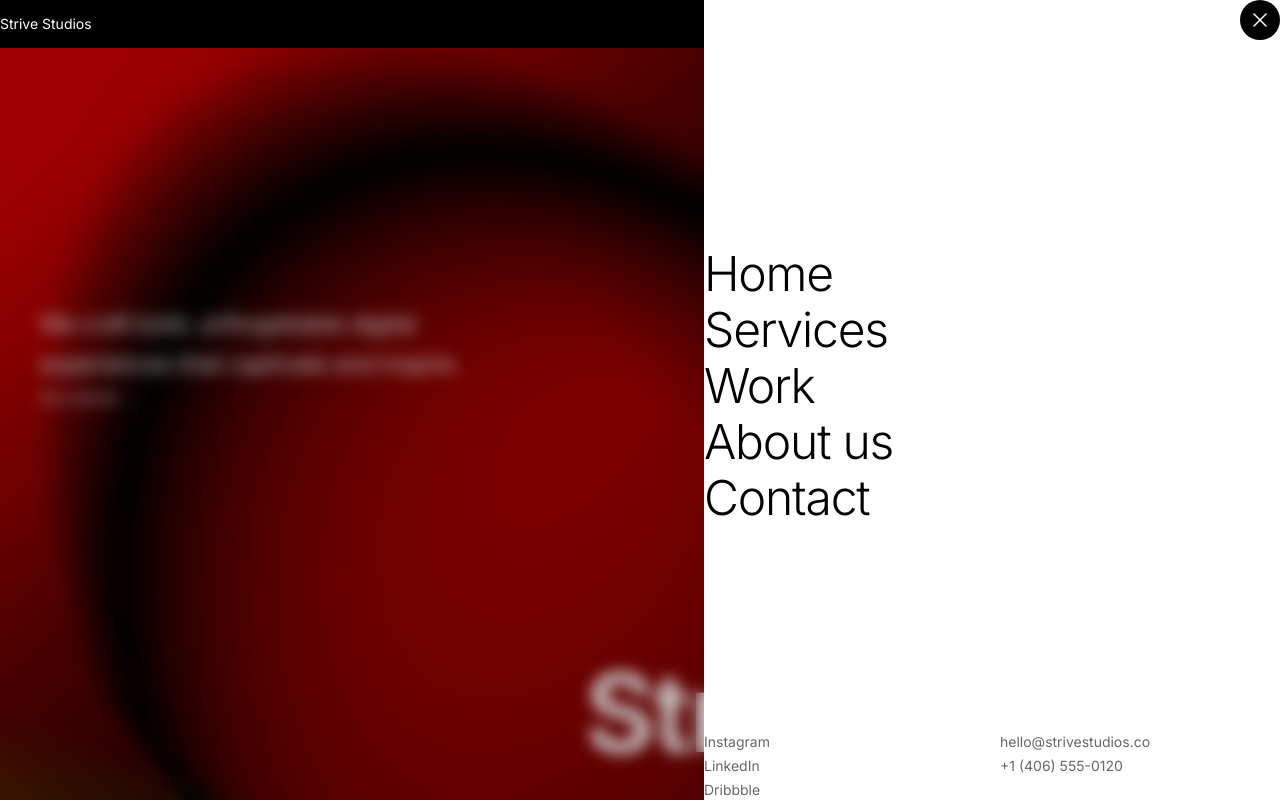
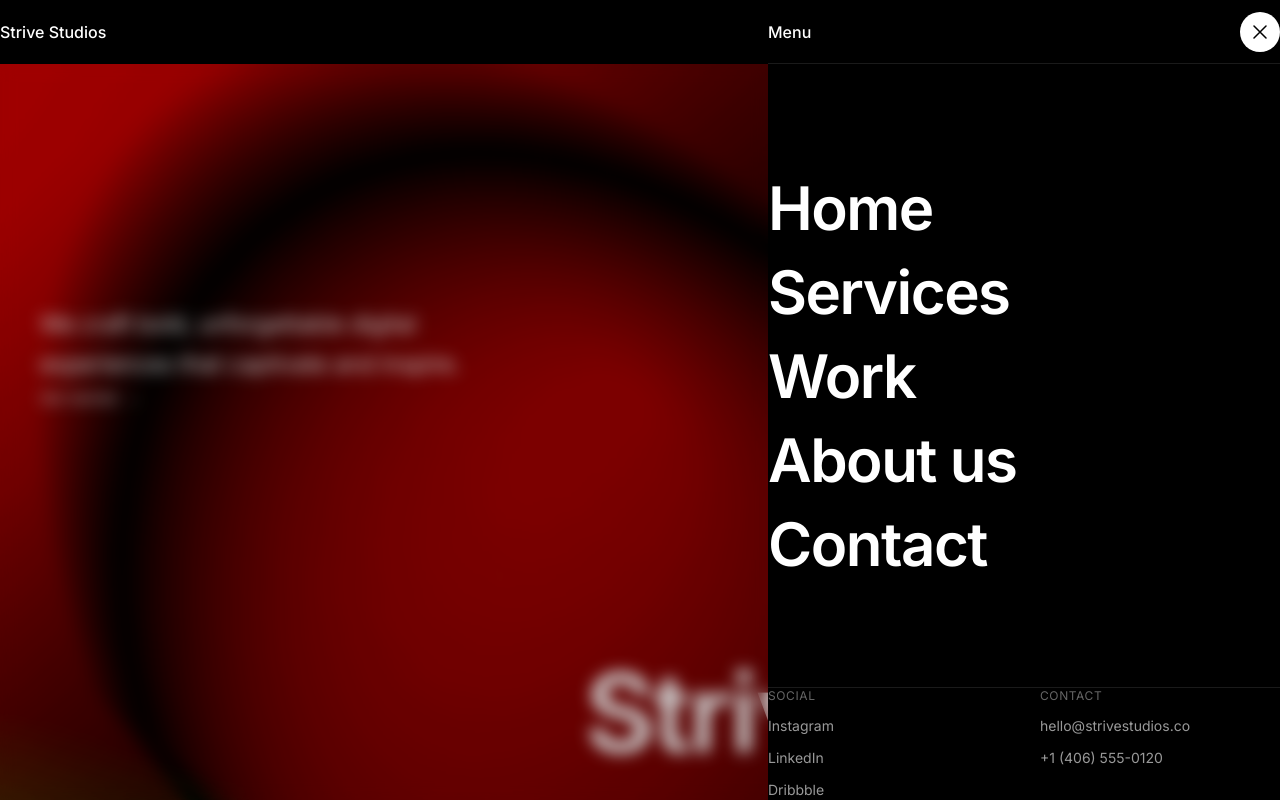
Before and after one commit to sanjayperam04/strive_studios, a Next.js app: page / in a window 1280 px wide. Both pictures are taken after a click on the button "Open menu". Shown: the top 800 px of the page. Built offline with nearby package versions, Linux system fonts and the light colour scheme.

Commit message:
Redesign navbar menu, add Our Process section, and improve footer layout

```diff
--- a/app/page.tsx
+++ b/app/page.tsx
@@ -403,30 +403,120 @@ export default function Home() {
         </div>
       </section>
 
+      {/* ── OUR PROCESS ──────────────────────────────────────────────────── */}
+      <div className="h-48" />
+      <section id="process" ref={aboutRef} style={{ padding: "0 3% 12rem", overflow: "hidden" }}>
+
+          {/* Header */}
+          <motion.div
+            initial={{ opacity: 0, y: 16 }}
+            animate={aboutInView ? { opacity: 1, y: 0 } : {}}
+            transition={{ duration: 0.7 }}
+            className="text-center"
+            style={{ marginBottom: "48px" }}
+          >
+            <p className="text-white/35 text-xs tracking-[0.25em] uppercase mb-4">Our process</p>
+            <h2 className="text-5xl md:text-7xl font-bold tracking-tight leading-[1.05]">
+              Building websites made<br />simple and stress-free
+            </h2>
+          </motion.div>
+
+          {/* Cards */}
+          <div style={{ display: "grid", gridTemplateColumns: "repeat(3, 1fr)", gap: "16px" }}>
+
+            {/* Card 1 — Discovery */}
+            <motion.div
+              initial={{ opacity: 0, y: 24 }}
+              animate={aboutInView ? { opacity: 1, y: 0 } : {}}
+              transition={{ duration: 0.6, delay: 0.1 }}
+              style={{ background: "white", borderRadius: "16px", overflow: "hidden", position: "relative", height: "480px" }}
+            >
+              <div style={{ padding: "32px", height: "100%", display: "flex", flexDirection: "column" }}>
+                <div>
+                  <p style={{ color: "rgba(0,0,0,0.45)", fontSize: "12px", marginBottom: "12px" }}>01</p>
+                  <h3 style={{ color: "black", fontSize: "24px", fontWeight: 400, lineHeight: 1.35 }}>Discovery</h3>
+                </div>
+                <div style={{ marginTop: "auto" }}>
+                  <p style={{ color: "rgba(0,0,0,0.6)", fontSize: "14px", lineHeight: "1.6" }}>
+                    We start by understanding your business goals, target users, and technical requirements. Through detailed consultations and research, we define the project scope, features, and technology stack that will bring your vision to life.
+                  </p>
+                </div>
+              </div>
+            </motion.div>
+
+            {/* Card 2 — Design */}
+            <motion.div
+              initial={{ opacity: 0, y: 24 }}
+              animate={aboutInView ? { opacity: 1, y: 0 } : {}}
+              transition={{ duration: 0.6, delay: 0.2 }}
+              style={{ background: "white", borderRadius: "16px", overflow: "hidden", position: "relative", height: "480px" }}
+            >
+              <div style={{ padding: "32px", height: "100%", display: "flex", flexDirection: "column" }}>
+                <div>
+                  <p style={{ color: "rgba(0,0,0,0.45)", fontSize: "12px", marginBottom: "12px" }}>02</p>
+                  <h3 style={{ color: "black", fontSize: "24px", fontWeight: 400, lineHeight: 1.35 }}>Build</h3>
+                </div>
+                <div style={{ marginTop: "auto" }}>
+                  <p style={{ color: "rgba(0,0,0,0.6)", fontSize: "14px", lineHeight: "1.6" }}>
+                    Our developers bring designs to life with clean, scalable code. Using modern frameworks like Next.js and React, we build fast, responsive websites with seamless functionality. Regular updates keep you in the loop throughout development.
+                  </p>
+                </div>
+              </div>
+            </motion.div>
+
+            {/* Card 3 — Deliver */}
+            <motion.div
+              initial={{ opacity: 0, y: 24 }}
+              animate={aboutInView ? { opacity: 1, y: 0 } : {}}
+              transition={{ duration: 0.6, delay: 0.3 }}
+              style={{ background: "white", borderRadius: "16px", overflow: "hidden", position: "relative", height: "480px" }}
+            >
+              <div style={{ padding: "32px", height: "100%", display: "flex", flexDirection: "column" }}>
+                <div>
+                  <p style={{ color: "rgba(0,0,0,0.45)", fontSize: "12px", marginBottom: "12px" }}>03</p>
+                  <h3 style={{ color: "black", fontSize: "24px", fontWeight: 400, lineHeight: 1.35 }}>Launch</h3>
+                </div>
+                <div style={{ marginTop: "auto" }}>
+                  <p style={{ color: "rgba(0,0,0,0.6)", fontSize: "14px", lineHeight: "1.6" }}>
+                    After thorough testing and optimization, we deploy your website to production. We handle hosting setup, domain configuration, and provide training so you can manage your site with confidence. Ongoing support ensures everything runs smoothly.
+                  </p>
+                </div>
+              </div>
+            </motion.div>
+
+          </div>
+      </section>
+
       {/* ── CONTACT ──────────────────────────────────────────────────────── */}
       <div className="h-48" />
-      <section id="contact" ref={contactRef} className="px-10 md:px-16 pb-24">
+      <section id="contact" ref={contactRef} style={{ padding: "0 3% 0" }}>
         <motion.div
           initial={{ opacity: 0, y: 24 }}
           animate={contactInView ? { opacity: 1, y: 0 } : {}}
           transition={{ duration: 0.8 }}
         >
-          <p className="text-white/30 text-xs tracking-[0.3em] uppercase mb-8">Get in touch</p>
-          <h2 className="font-bold tracking-tight leading-none mb-14" style={{ fontSize: "clamp(40px, 7vw, 110px)" }}>
-            Let&apos;s work<br />
-            <span className="text-white/20">together.</span>
+          <div className="max-w-5xl">
+            <h2 className="text-white font-bold tracking-tight leading-[1.05] mb-12" style={{ fontSize: "clamp(56px, 8vw, 120px)" }}>
+              Have a project<br />in mind?
             </h2>
+
+            <div className="flex flex-col md:flex-row md:items-center gap-8 md:gap-12">
               <a
                 href="mailto:hello@strivestudios.co"
-            className="inline-flex items-center gap-3 bg-white text-black text-sm font-normal px-6 py-3.5 rounded-full hover:bg-white/90 transition-colors group"
+                className="text-white/50 hover:text-white text-2xl md:text-3xl font-light transition-colors"
               >
-            Start a project
-            <span className="w-6 h-6 rounded-full bg-black flex items-center justify-center group-hover:translate-x-0.5 transition-transform">
-              <svg width="10" height="10" viewBox="0 0 10 10" fill="none">
-                <path d="M1 9L9 1M9 1H3M9 1V7" stroke="white" strokeWidth="1.5" strokeLinecap="round" strokeLinejoin="round" />
-              </svg>
-            </span>
+                hello@strivestudios.co
               </a>
+
+              <div className="h-px md:h-12 w-12 md:w-px bg-white/10" />
+
+              <div className="flex gap-6">
+                <a href="#" className="text-white/40 hover:text-white text-sm transition-colors">Instagram</a>
+                <a href="#" className="text-white/40 hover:text-white text-sm transition-colors">LinkedIn</a>
+                <a href="#" className="text-white/40 hover:text-white text-sm transition-colors">Dribbble</a>
+              </div>
+            </div>
+          </div>
         </motion.div>
 
         {/* Footer */}
@@ -434,47 +524,88 @@ export default function Home() {
           initial={{ opacity: 0 }}
           animate={contactInView ? { opacity: 1 } : {}}
           transition={{ duration: 0.8, delay: 0.4 }}
-          className="mt-32 border-t border-white/[0.06]"
+          className="mt-32"
         >
-          {/* Big brand name */}
-          <div className="pt-10 pb-10">
-            <p className="text-white/5 font-bold tracking-tight leading-none select-none"
-              style={{ fontSize: "clamp(60px, 12vw, 180px)" }}>
-              Strive Studios
+          {/* Main footer content */}
+          <div className="border-t border-white/[0.06] pt-16 pb-12">
+            <div className="grid grid-cols-1 md:grid-cols-12 gap-12">
+
+              {/* Left — Brand */}
+              <div className="md:col-span-5">
+                <h3 className="text-white text-2xl font-bold mb-4">Strive Studios</h3>
+                <p className="text-white/40 text-sm leading-relaxed mb-6 max-w-sm">
+                  A digital agency crafting bold websites and brand experiences that help businesses stand out and connect with their audience.
                 </p>
+                <a
+                  href="mailto:hello@strivestudios.co"
+                  className="text-white/50 text-sm hover:text-white transition-colors"
+                >
+                  hello@strivestudios.co
+                </a>
               </div>
 
-          {/* Footer bottom row */}
-          <div className="border-t border-white/[0.06] pt-6 pb-8 flex flex-col md:flex-row items-start md:items-center justify-between gap-6">
-            <div className="flex flex-col gap-1">
-              <span className="text-white text-sm font-normal">Strive Studios</span>
-              <span className="text-white/30 text-xs">Digital Agency — Web Design & Development</span>
+              {/* Right — Links */}
+              <div className="md:col-span-7 grid grid-cols-2 md:grid-cols-3 gap-8">
+
+                {/* Navigation */}
+                <div>
+                  <h4 className="text-white text-sm font-medium mb-4">Navigation</h4>
+                  <div className="flex flex-col gap-3">
+                    {["Services", "Work", "About", "Contact"].map(l => (
+                      <a
+                        key={l}
+                        href={`#${l.toLowerCase()}`}
+                        className="text-white/40 text-sm hover:text-white transition-colors"
+                      >
+                        {l}
+                      </a>
+                    ))}
+                  </div>
                 </div>
 
-            <div className="flex flex-col md:flex-row gap-6 md:gap-12 text-xs">
-              <div className="flex flex-col gap-1.5">
-                <span className="text-white/20 uppercase tracking-widest text-[10px] mb-1">Navigation</span>
-                {["Home", "Services", "Work", "Contact"].map(l => (
-                  <a key={l} href={`#${l.toLowerCase()}`} className="text-white/40 hover:text-white transition-colors">{l}</a>
+                {/* Services */}
+                <div>
+                  <h4 className="text-white text-sm font-medium mb-4">Services</h4>
+                  <div className="flex flex-col gap-3">
+                    {["Website Design", "Development", "Branding"].map(l => (
+                      <a
+                        key={l}
+                        href="#services"
+                        className="text-white/40 text-sm hover:text-white transition-colors"
+                      >
+                        {l}
+                      </a>
                     ))}
                   </div>
-              <div className="flex flex-col gap-1.5">
-                <span className="text-white/20 uppercase tracking-widest text-[10px] mb-1">Social</span>
+                </div>
+
+                {/* Social */}
+                <div>
+                  <h4 className="text-white text-sm font-medium mb-4">Connect</h4>
+                  <div className="flex flex-col gap-3">
                     {["Instagram", "LinkedIn", "Dribbble"].map(l => (
-                  <a key={l} href="#" className="text-white/40 hover:text-white transition-colors">{l}</a>
+                      <a
+                        key={l}
+                        href="#"
+                        className="text-white/40 text-sm hover:text-white transition-colors"
+                      >
+                        {l}
+                      </a>
                     ))}
                   </div>
-              <div className="flex flex-col gap-1.5">
-                <span className="text-white/20 uppercase tracking-widest text-[10px] mb-1">Contact</span>
-                <a href="mailto:hello@strivestudios.co" className="text-white/40 hover:text-white transition-colors">hello@strivestudios.co</a>
-                <span className="text-white/40">Based globally</span>
+                </div>
+
               </div>
             </div>
           </div>
 
-          <div className="border-t border-white/[0.06] py-5 flex items-center justify-between">
-            <span className="text-white/20 text-xs">© 2025 Strive Studios. All rights reserved.</span>
-            <span className="text-white/20 text-xs">Crafted with precision.</span>
+          {/* Bottom bar */}
+          <div className="border-t border-white/[0.06] py-6 flex flex-col md:flex-row items-center justify-between gap-4">
+            <span className="text-white/30 text-xs">© 2025 Strive Studios. All rights reserved.</span>
+            <div className="flex items-center gap-6">
+              <a href="#" className="text-white/30 text-xs hover:text-white transition-colors">Privacy Policy</a>
+              <a href="#" className="text-white/30 text-xs hover:text-white transition-colors">Terms of Service</a>
+            </div>
           </div>
         </motion.footer>
       </section>
--- a/components/Navbar.tsx
+++ b/components/Navbar.tsx
@@ -17,8 +17,8 @@ export default function Navbar() {
   return (
     <>
       {/* Top black bar */}
-      <nav className="fixed top-0 left-0 right-0 z-50 bg-black flex items-center justify-between px-6 md:px-10 h-12">
-        <span className="text-white text-sm font-normal">
+      <nav className="fixed top-0 left-0 right-0 z-50 bg-black flex items-center justify-between px-6 md:px-10 h-16">
+        <span className="text-white text-base font-medium ml-4">
           Strive Studios
         </span>
 
@@ -56,53 +56,61 @@ export default function Navbar() {
               animate={{ x: 0 }}
               exit={{ x: "100%" }}
               transition={{ type: "tween", ease: [0.76, 0, 0.24, 1], duration: 0.5 }}
-              className="fixed top-0 right-0 h-full w-full md:w-[55%] lg:w-[45%] bg-white z-50 flex flex-col justify-between py-10 px-12"
+              className="fixed top-0 right-0 h-full w-full md:w-[50%] lg:w-[40%] bg-black z-50 flex flex-col"
             >
-              {/* Close button */}
-              <div className="flex justify-end">
+              {/* Top bar with close button */}
+              <div className="flex items-center justify-between px-8 md:px-12 h-16 border-b border-white/10">
+                <span className="text-white text-base font-medium">Menu</span>
                 <button
                   onClick={() => setOpen(false)}
-                  className="w-10 h-10 rounded-full bg-black flex items-center justify-center hover:scale-95 transition-transform"
+                  className="w-10 h-10 rounded-full bg-white flex items-center justify-center hover:scale-95 transition-transform"
                   aria-label="Close menu"
                 >
                   <svg width="14" height="14" viewBox="0 0 14 14" fill="none">
-                    <path d="M1 1L13 13M13 1L1 13" stroke="white" strokeWidth="1.5" strokeLinecap="round" />
+                    <path d="M1 1L13 13M13 1L1 13" stroke="black" strokeWidth="1.5" strokeLinecap="round" />
                   </svg>
                 </button>
               </div>
 
-              {/* Nav links — stacked vertically */}
-              <nav className="flex flex-col gap-2 mt-8">
+              {/* Nav links */}
+              <nav className="flex-1 flex flex-col justify-center px-8 md:px-12 gap-6">
                 {menuItems.map((item, i) => (
                   <motion.a
                     key={item.label}
                     href={item.href}
                     onClick={() => setOpen(false)}
-                    initial={{ opacity: 0, y: 20 }}
-                    animate={{ opacity: 1, y: 0 }}
-                    transition={{ delay: 0.15 + i * 0.07, duration: 0.4 }}
-                    className="menu-link text-black text-4xl md:text-5xl font-light tracking-tight hover:opacity-60 transition-opacity py-2"
+                    initial={{ opacity: 0, x: 20 }}
+                    animate={{ opacity: 1, x: 0 }}
+                    transition={{ delay: 0.1 + i * 0.05, duration: 0.4 }}
+                    className="group text-white text-5xl md:text-6xl font-bold tracking-tight py-3 relative"
                   >
-                    {item.label}
+                    <span className="relative z-10 inline-block group-hover:translate-x-2 transition-transform duration-300">
+                      {item.label}
+                    </span>
+                    <span className="absolute left-0 bottom-2 w-0 h-px bg-white/30 group-hover:w-full transition-all duration-500" />
                   </motion.a>
                 ))}
               </nav>
 
               {/* Footer info */}
               <motion.div
-                initial={{ opacity: 0 }}
-                animate={{ opacity: 1 }}
-                transition={{ delay: 0.5 }}
-                className="grid grid-cols-2 gap-4 text-black/60 text-sm"
+                initial={{ opacity: 0, y: 20 }}
+                animate={{ opacity: 1, y: 0 }}
+                transition={{ delay: 0.4 }}
+                className="px-8 md:px-12 py-8 border-t border-white/10"
               >
-                <div className="flex flex-col gap-1">
-                  <span>Instagram</span>
-                  <span>LinkedIn</span>
-                  <span>Dribbble</span>
-                </div>
-                <div className="flex flex-col gap-1">
-                  <span>hello@strivestudios.co</span>
-                  <span>+1 (406) 555-0120</span>
+                <div className="grid grid-cols-2 gap-8">
+                  <div className="flex flex-col gap-3">
+                    <span className="text-white/40 text-xs uppercase tracking-wider mb-1">Social</span>
+                    <a href="#" className="text-white/60 hover:text-white text-sm transition-colors">Instagram</a>
+                    <a href="#" className="text-white/60 hover:text-white text-sm transition-colors">LinkedIn</a>
+                    <a href="#" className="text-white/60 hover:text-white text-sm transition-colors">Dribbble</a>
+                  </div>
+                  <div className="flex flex-col gap-3">
+                    <span className="text-white/40 text-xs uppercase tracking-wider mb-1">Contact</span>
+                    <a href="mailto:hello@strivestudios.co" className="text-white/60 hover:text-white text-sm transition-colors">hello@strivestudios.co</a>
+                    <a href="tel:+14065550120" className="text-white/60 hover:text-white text-sm transition-colors">+1 (406) 555-0120</a>
+                  </div>
                 </div>
               </motion.div>
             </motion.div>
```
Lines whose indentation alone changed are shown as unchanged.
